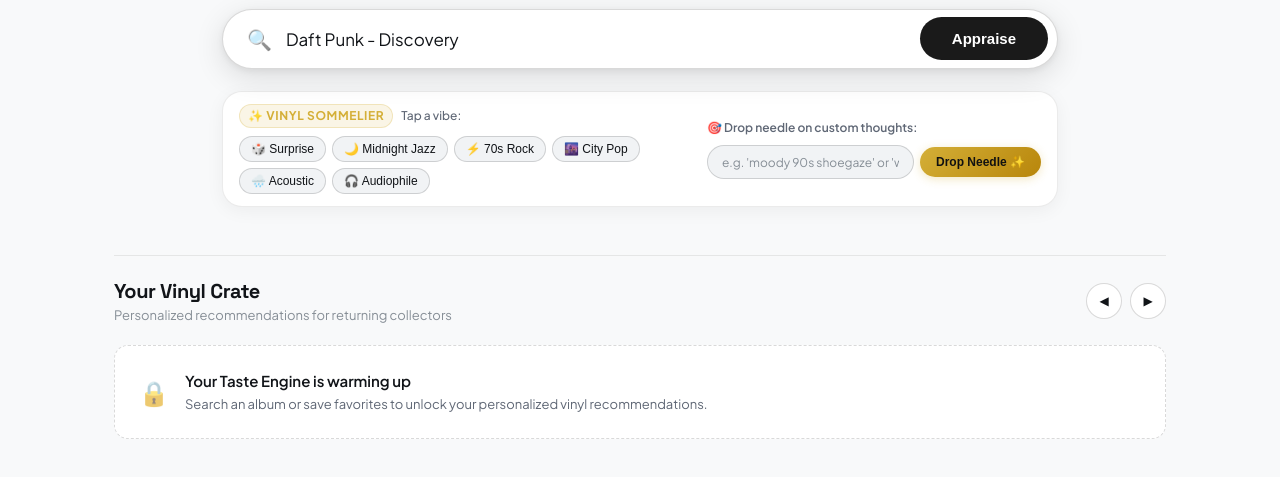
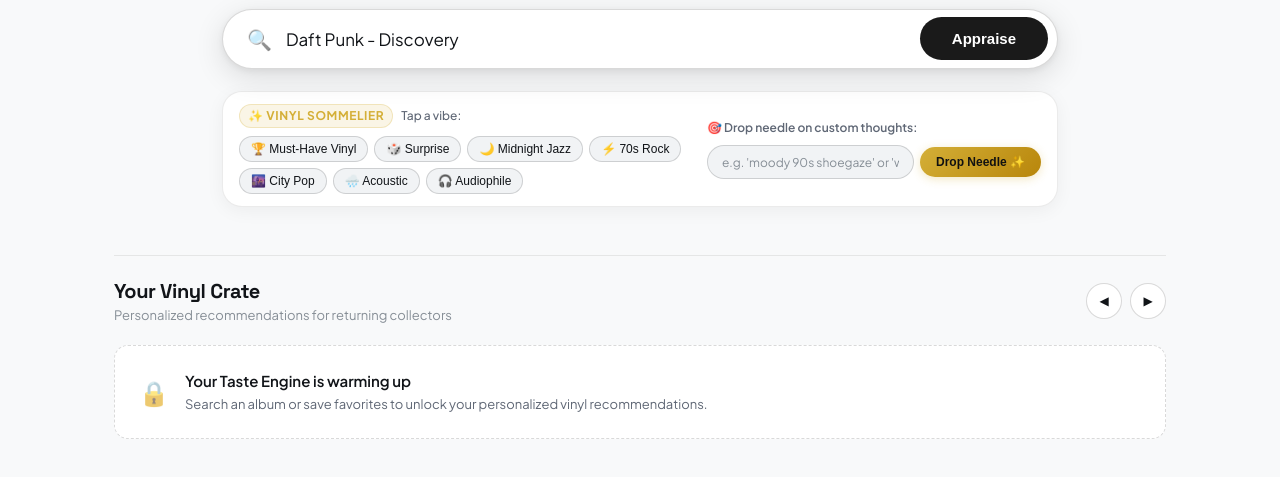
Before and after one commit to aosterloh/vinyl-tipper, a website: page public/index.html in a window 1280 px wide. Shown: the part 187-664 px from the top of the page. Drawn offline with Linux system fonts and the light colour scheme; no server answers.

Commit message:
feat: add Must-Have Vinyl pill to Sommelier discovery

```diff
--- a/public/index.html
+++ b/public/index.html
@@ -168,6 +168,9 @@
                 <span class="sommelier-subtitle">Tap a vibe:</span>
               </div>
               <div class="vibe-pills-wrap" id="vibe-pills-wrap">
+                <button class="vibe-pill" type="button" data-vibe="An essential, iconic must-have vinyl masterpiece that belongs in every serious physical collection for its timeless analog pressing and legendary stature">
+                  🏆 Must-Have Vinyl
+                </button>
                 <button class="vibe-pill" type="button" data-vibe="An indisputable critically acclaimed 5/5 vinyl masterpiece every physical collection must own">
                   🎲 Surprise
                 </button>
```
